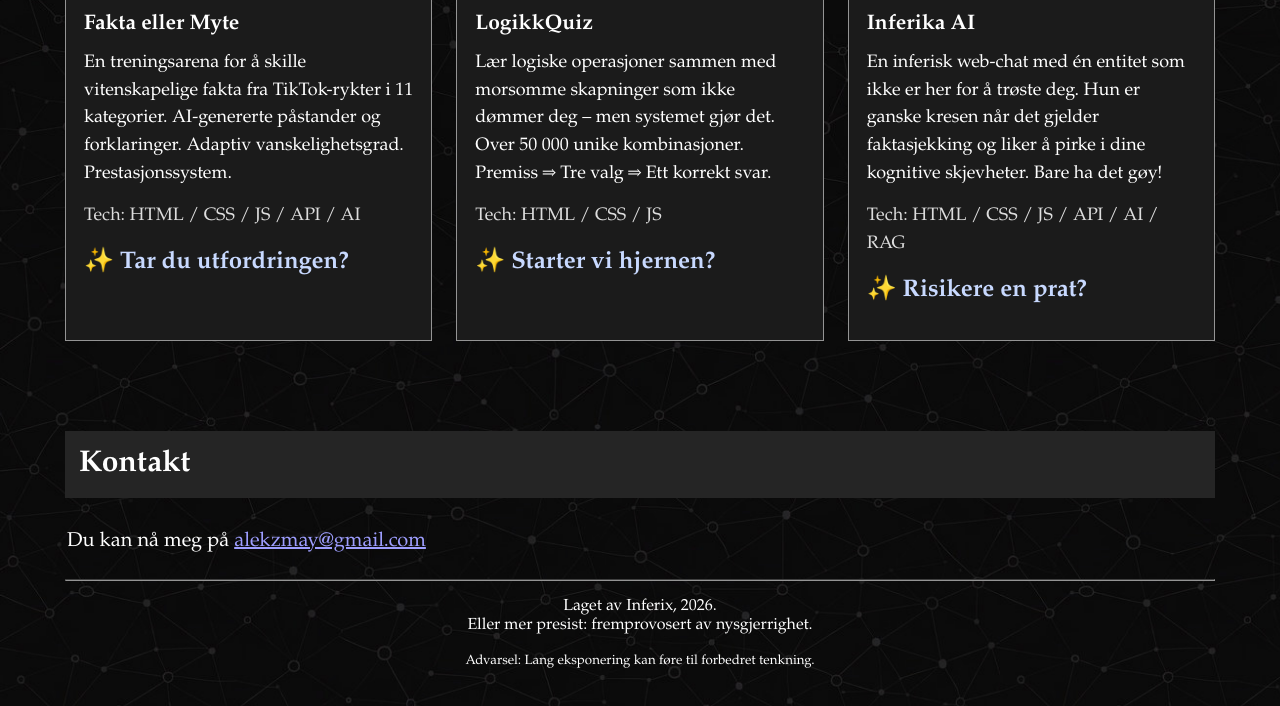
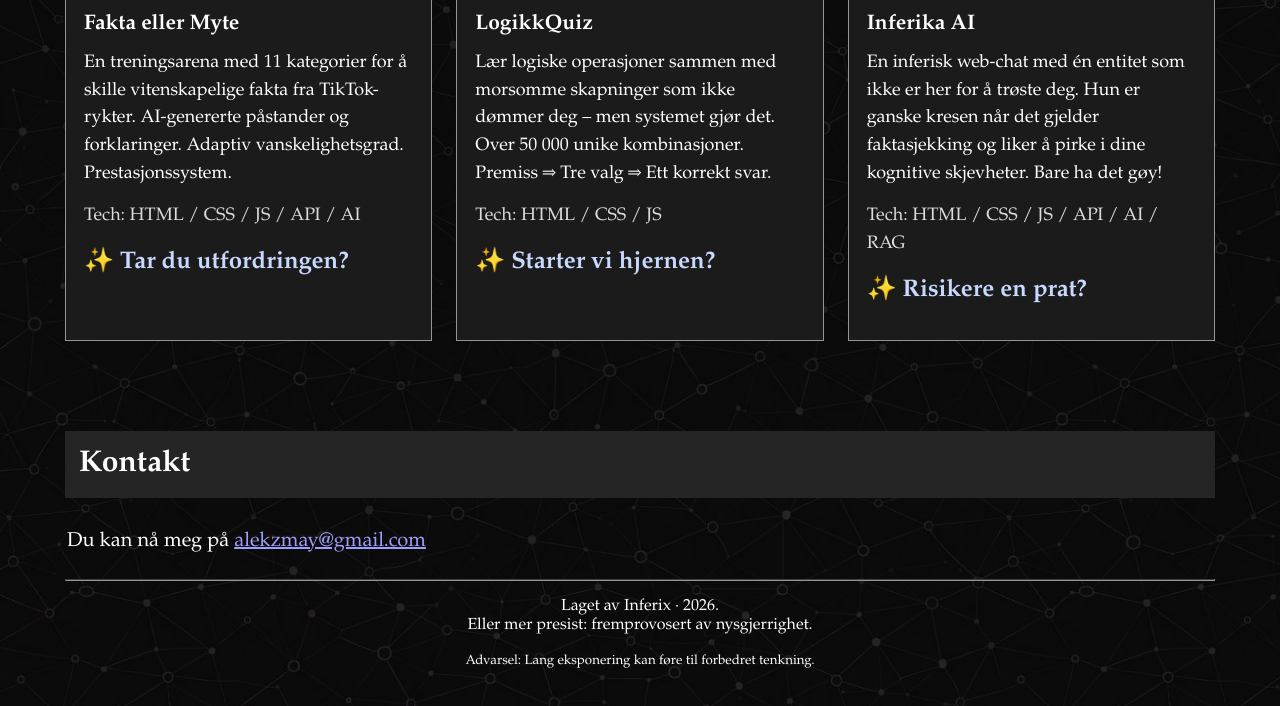
Before and after one commit to inferixon/Kodeloftet_Oppgave_001, a website: page index.html in a window 1280 px wide. Shown: the part 1125-1831 px from the top of the page. Drawn offline with Linux system fonts and the light colour scheme.

Commit message:
fix: improve project description clarity and update footer formatting

```diff
--- a/index.html
+++ b/index.html
@@ -81,7 +81,7 @@
               <a class="project-card-link" href="#">
                 <div class="project-thumb" aria-hidden="true"><img src="Assets/p1-logo.jpg" alt="Fakta eller Myte logo"></div>
                 <h3>Fakta eller Myte</h3>
-                <p>En treningsarena for å skille vitenskapelige fakta fra TikTok-rykter i 11 kategorier. AI-genererte påstander og forklaringer. Adaptiv vanskelighetsgrad. Prestasjonssystem.</p>
+                <p>En treningsarena med 11 kategorier for å skille vitenskapelige fakta fra TikTok-rykter. AI-genererte påstander og forklaringer. Adaptiv vanskelighetsgrad. Prestasjonssystem.</p>
                 <p class="project-meta">Tech: HTML / CSS / JS / API / AI</p>
                 <p class="project-cta">Tar du utfordringen?</p>
               </a>
@@ -117,7 +117,7 @@
     <hr>
     <!-- FOOTER: der identitet reduseres til metadata -->
     <footer>
-      <p>Laget av Inferix, 2026.<br>Eller mer presist: fremprovosert av nysgjerrighet.</p>
+      <p>Laget av Inferix · 2026.<br>Eller mer presist: fremprovosert av nysgjerrighet.</p>
       <p><small>Advarsel: Lang eksponering kan føre til forbedret tenkning.</small></p>
     </footer>
   </body>
```
